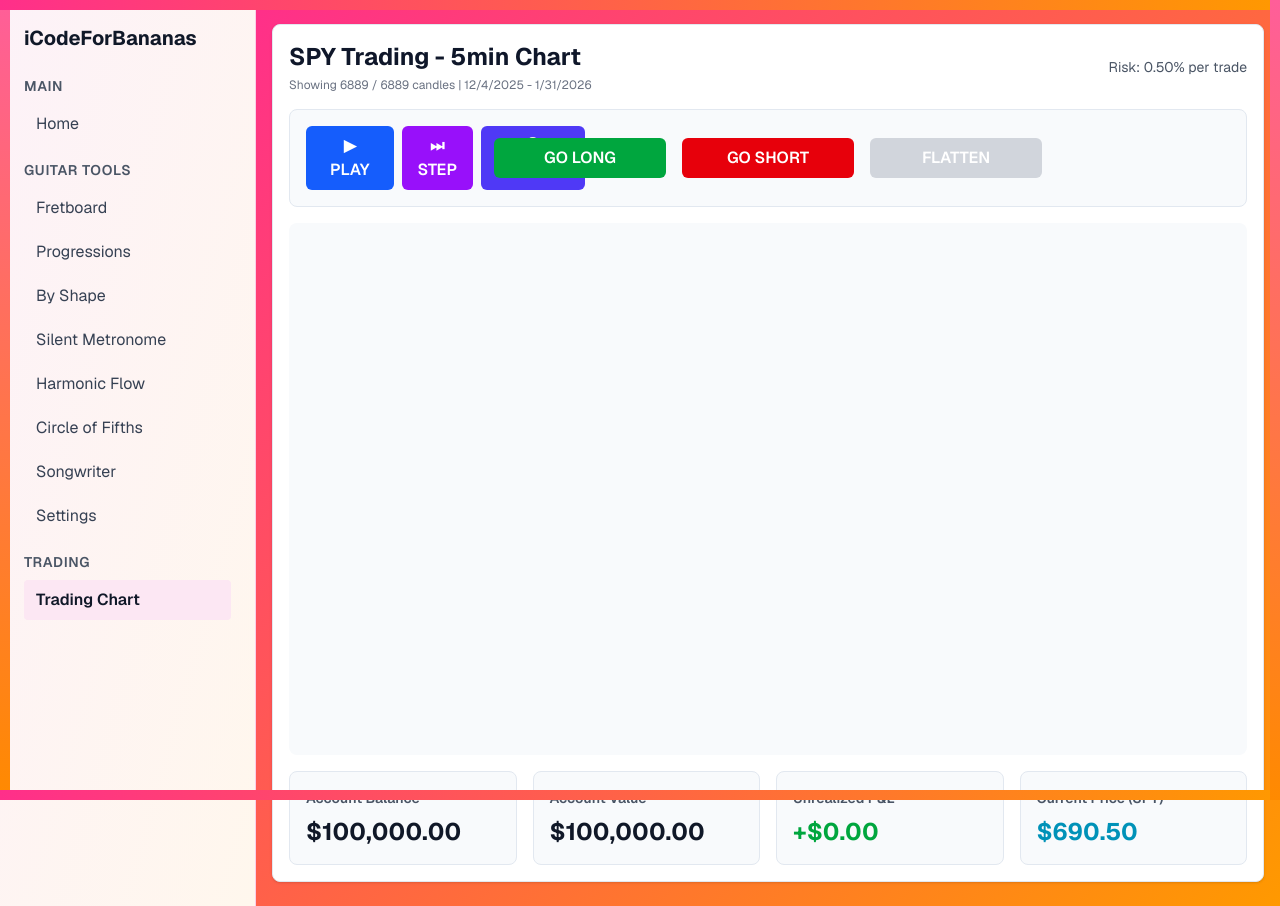
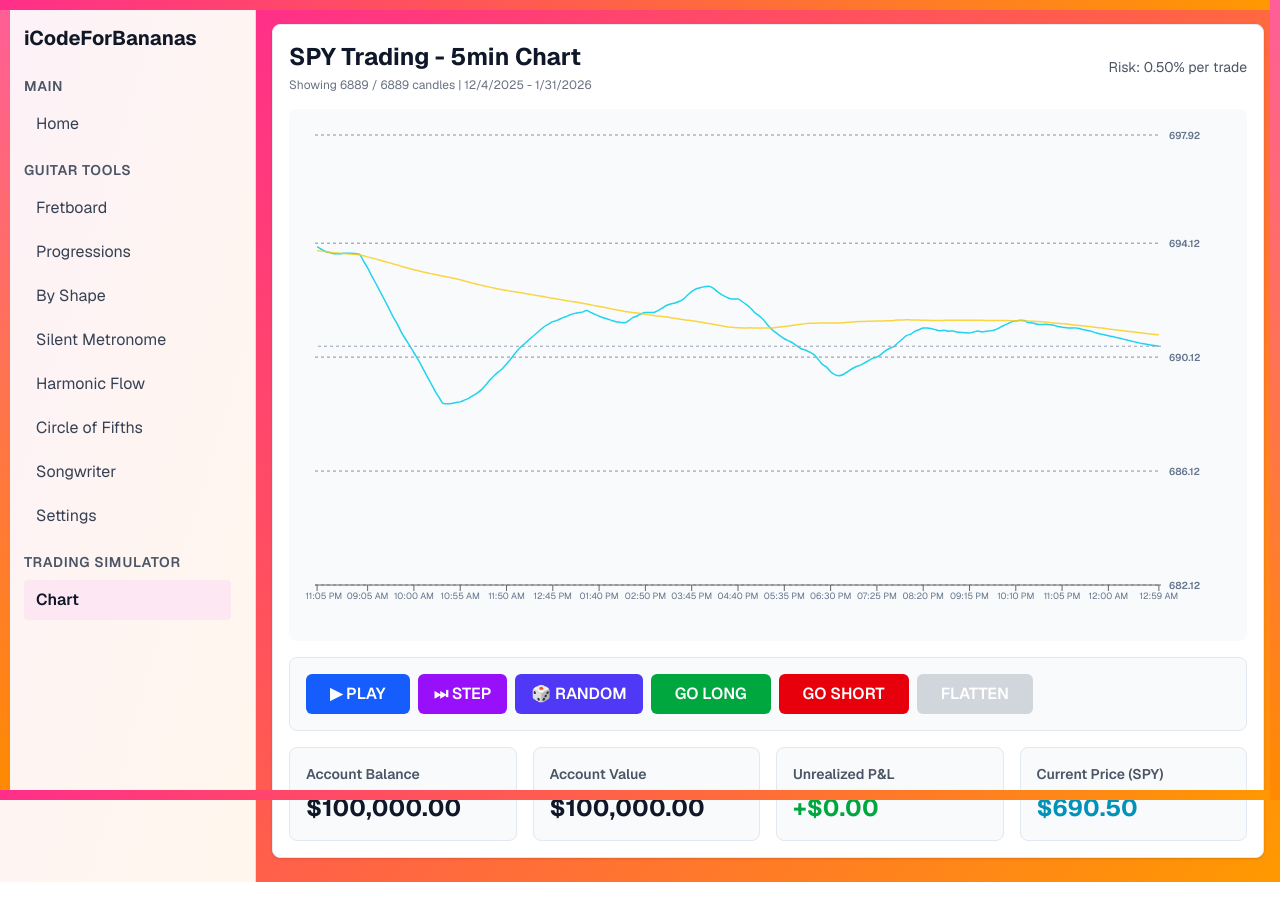
Before and after one commit to iCodeForBananas/iCodeForBananas, a Next.js app: page /trading-chart in a window 1280 px wide. After the commit the page ends 882 px from the top, so only its background shows below. Built offline with nearby package versions, Linux system fonts and the light colour scheme.

Commit message:
feat: update Chart component layout and integrate it into TradingChartPage

```diff
--- a/app/components/Chart.tsx
+++ b/app/components/Chart.tsx
@@ -187,7 +187,6 @@ const Chart: React.FC<ChartProps> = ({ data, positions, currentPrice }) => {
   return (
     <div className='w-full h-full'>
       <ResponsiveContainer width='100%' height='100%'>
-        {({ height }) => (
         <ComposedChart data={data} margin={{ top: 10, right: 10, left: 10, bottom: 10 }}>
           <CartesianGrid strokeDasharray='3 3' stroke='#1e293b' vertical={false} opacity={0.5} />
           <XAxis
@@ -231,9 +230,7 @@ const Chart: React.FC<ChartProps> = ({ data, positions, currentPrice }) => {
           {/* Candlesticks using custom shape */}
           <Bar
             dataKey='high'
-              shape={(props: CandlestickRenderProps) =>
-                renderCandlestick({ ...props, data, chartHeight: height, domainMin, domainMax })
-              }
+            shape={(props: CandlestickRenderProps) => renderCandlestick({ ...props, data, domainMin, domainMax })}
             isAnimationActive={false}
             fill='#transparent'
           />
@@ -273,7 +270,6 @@ const Chart: React.FC<ChartProps> = ({ data, positions, currentPrice }) => {
               />
             ))}
         </ComposedChart>
-        )}
       </ResponsiveContainer>
     </div>
   );
--- a/app/components/Sidebar.tsx
+++ b/app/components/Sidebar.tsx
@@ -96,7 +96,7 @@ export default function Sidebar() {
         </div>
 
         <div>
-          <h3 className='text-sm font-semibold text-gray-600 mb-2 uppercase tracking-wider'>Trading</h3>
+          <h3 className='text-sm font-semibold text-gray-600 mb-2 uppercase tracking-wider'>Trading simulator</h3>
           <div className='flex flex-col gap-1'>
             <Link
               href='/trading-chart'
@@ -104,7 +104,7 @@ export default function Sidebar() {
                 pathname === "/trading-chart" ? "bg-pink-100 text-gray-900 font-semibold" : "text-gray-700"
               }`}
             >
-              Trading Chart
+              Chart
             </Link>
           </div>
         </div>
--- a/app/trading-chart/page.tsx
+++ b/app/trading-chart/page.tsx
@@ -303,9 +303,16 @@ export default function TradingChartPage() {
               <div className='text-sm text-gray-600'>Risk: {(account.riskPercentage * 100).toFixed(2)}% per trade</div>
             </div>
 
+            {/* Chart */}
+            <div className='bg-slate-50 rounded-lg p-4 mb-4'>
+              <div className='h-[500px]'>
+                <Chart data={visibleData} positions={positions} currentPrice={currentPrice} />
+              </div>
+            </div>
+
             {/* Trading Controls */}
             <div className='bg-slate-50 rounded-lg p-4 mb-4 border border-border'>
-              <div className='grid grid-cols-5 gap-4 items-center'>
+              <div className='flex flex-wrap gap-4 items-center'>
                 <div className='flex gap-2'>
                   <button
                     onClick={() => setIsPaused(!isPaused)}
@@ -331,7 +338,6 @@ export default function TradingChartPage() {
                   >
                     🎲 RANDOM
                   </button>
-                </div>
 
                   <button
                     onClick={() => openPosition(PositionSide.LONG)}
@@ -357,12 +363,6 @@ export default function TradingChartPage() {
                     FLATTEN
                   </button>
                 </div>
-            </div>
-
-            {/* Chart */}
-            <div className='bg-slate-50 rounded-lg p-4 mb-4'>
-              <div className='h-[500px]'>
-                <Chart data={visibleData} positions={positions} currentPrice={currentPrice} />
               </div>
             </div>
 
```
Lines whose indentation alone changed are shown as unchanged.
